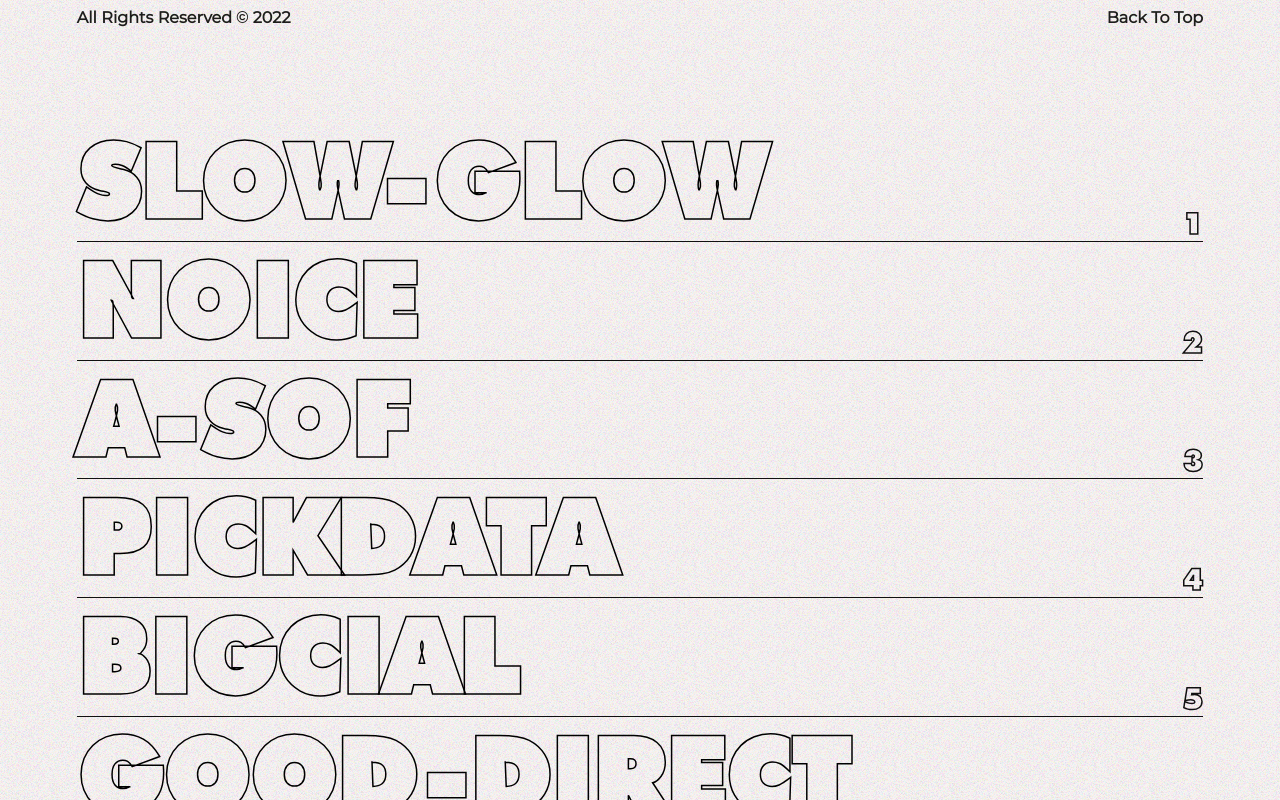
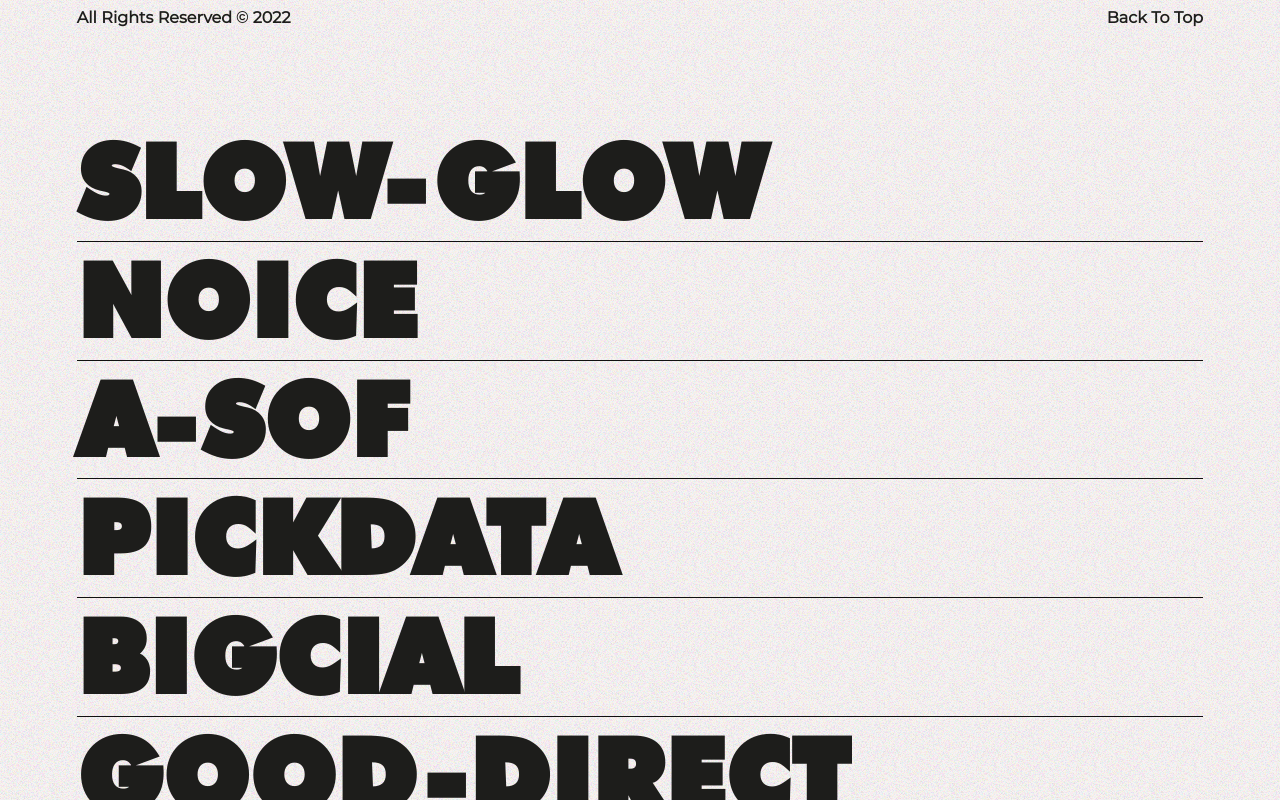
Before and after one commit to mkit-5ain/Vue-folio, a Vue app in the folder frontend/: page /experience in a window 1280 px wide. Shown: the part 760-1560 px from the top of the page. Built offline with nearby package versions, Linux system fonts and the light colour scheme; the HTML template or start-up script is replaced by a standard one.

Commit message:
[update] layout update

```diff
--- a/frontend/src/pages/Contact.vue
+++ b/frontend/src/pages/Contact.vue
@@ -49,7 +49,6 @@
                 top: 42%;
                 left: 7.7%;
                 width: 84.5%;
-                font-size: 30px;
                 font-weight: bold;
                 overflow: hidden;
                 div {
--- a/frontend/src/pages/Experience.vue
+++ b/frontend/src/pages/Experience.vue
@@ -211,30 +211,25 @@ $item-font-size: 8vw;
                 font-family: 'logo';
                 font-size: $item-font-size;
                 font-weight: 900;
-                color: transparent;
-                -webkit-text-stroke: 1.5px #000;
-                text-stroke: 1.5px #000;
-                -webkit-text-fill-color: transparent;
-                text-fill-color: transparent;
                 transition: opacity 0.4s;
                 white-space: nowrap;
                 cursor: pointer;
-                &::before {
-                    all: initial;
-                    counter-increment: section;
-                    content:  counter(section);
-                    position: absolute;
-                    bottom: 0px;
-                    right: 0px;
-                    color: transparent;
-                    font-size: 30px;
-                    font-family: 'logo';
-                    pointer-events: none;
-                    -webkit-text-stroke: 1.5px #111;
-                    text-stroke: 1px #000;
-                    -webkit-text-fill-color: transparent;
-                    text-fill-color: transparent;
-                }
+                // &::before {
+                //     all: initial;
+                //     counter-increment: section;
+                //     content:  counter(section);
+                //     position: absolute;
+                //     bottom: 0px;
+                //     right: 0px;
+                //     color: transparent;
+                //     font-size: 30px;
+                //     font-family: 'logo';
+                //     pointer-events: none;
+                //     -webkit-text-stroke: 1.5px #111;
+                //     text-stroke: 1px #000;
+                //     -webkit-text-fill-color: transparent;
+                //     text-fill-color: transparent;
+                // }
                 &:hover { transition-duration: 0.1s; opacity: 0; }
             }
             .exp__list--img {
--- a/frontend/src/pages/Home.vue
+++ b/frontend/src/pages/Home.vue
@@ -16,9 +16,9 @@
                     <p><span>고효율의 LP&관심사 키워드 추천</span></p>
                     <p><span>최적화 소재구현, 관심사 적정도 검사</span></p>
                     <p><span>3가지 주요기능을 담고있습니다.</span></p>
-                    <p class="people"><span>기획자 2, 디자이너 1</span></p>
+                    <p class="people first"><span>기획자 2, 디자이너 1</span></p>
                     <p class="people"><span>퍼블리셔(본인) 1, 프론트엔드개발자 1, 백엔드개발자 3</span></p>
-                    <p class="spec"><span>#vue.js, #javascript #html5</span></p>
+                    <p class="spec first"><span>#vue.js, #javascript #html5</span></p>
                     <p class="spec"><span>#css3, #oocss, #splite</span></p>
                 </div>
             </div>
@@ -33,8 +33,8 @@
                     <p><span>카페24 솔루션을 기반으로 작업하였습니다.</span></p>
                     <p><span>불필요한 요소를 최소화 하고</span></p>
                     <p><span>sticky를 사용하여 부드러운 고정 레이아웃을 연출</span></p>
-                    <p class="people"><span>기획자 1, 디자이너 1, 퍼블리셔(본인) 1</span></p>
-                    <p class="spec"><span>#jquery, #html5, #css3</span></p>
+                    <p class="people first"><span>기획자 1, 디자이너 1, 퍼블리셔(본인) 1</span></p>
+                    <p class="spec first"><span>#jquery, #html5, #css3</span></p>
                     <p class="spec"><span>#splite, #lazyloading</span></p>
                 </div>
             </div>
@@ -48,9 +48,9 @@
                     <p><span>계정,팔로워,게시물,경쟁사,해시태그 데이터 제공</span></p>
                     <p><span>게시물 예약 업로드 제공, 이벤트 댓글 추첨, 유저관리 해시태그관리</span></p>
                     <p><span>3가지 주요기능을 담고있습니다.</span></p>
-                    <p class="people"><span>기획자 3, 디자이너 2</span></p>
+                    <p class="people first"><span>기획자 3, 디자이너 2</span></p>
                     <p class="people"><span>퍼블리셔(본인) 1, 프론트엔드개발자 2, 백엔드개발자 3</span></p>
-                    <p class="spec"><span>#vue.js, #javascript, #html5</span></p>
+                    <p class="spec first"><span>#vue.js, #javascript, #html5</span></p>
                     <p class="spec"><span>#css3, #bem, #splite</span></p>
                 </div>
             </div>
@@ -65,8 +65,8 @@
                     <p><span>카페24 솔루션을 기반으로 작업하였습니다.</span></p>
                     <p><span>grid레이아웃을 사용하여 좀 더 크리에이티브하고</span></p>
                     <p><span>ux에 중점을 두고 작업을 진행하였습니다.</span></p>
-                    <p class="people"><span>기획자 1, 디자이너 1, 퍼블리셔(본인) 1</span></p>
-                    <p class="spec"><span>#jquery, #html5, #css3</span></p>
+                    <p class="people first"><span>기획자 1, 디자이너 1, 퍼블리셔(본인) 1</span></p>
+                    <p class="spec first"><span>#jquery, #html5, #css3</span></p>
                     <p class="spec"><span>#splite, #lazyloading</span></p>
                 </div>
             </div>
@@ -80,9 +80,9 @@
                     <p><span>PC,MOBILE 모든페이지 퍼블리싱하였으며</span></p>
                     <p><span>위사 솔루션을 기반으로 작업하였습니다.</span></p>
                     <p><span>불필요한 요소를 최소화 하고 최적화 작업진행</span></p>
-                    <p class="people"><span>기획자 1, 디자이너 3</span></p>
+                    <p class="people first"><span>기획자 1, 디자이너 3</span></p>
                     <p class="people"><span>퍼블리셔(본인) 1, 백엔드개발자 1</span></p>
-                    <p class="spec"><span>#jquery, #html5, #css3</span></p>
+                    <p class="spec first"><span>#jquery, #html5, #css3</span></p>
                     <p class="spec"><span>#splite, #lazyloading</span></p>
                 </div>
             </div>
@@ -97,9 +97,9 @@
                     <p><span>4개국어(한국,중국.일본,미국) 홈페이지를</span></p>
                     <p><span>메이크샵 솔루션을 기반으로 작업하였습니다.</span></p>
                     <p><span>불필요한 요소를 최소화 하고</span></p>
-                    <p class="people"><span>기획자 1, 디자이너 2</span></p>
+                    <p class="people first"><span>기획자 1, 디자이너 2</span></p>
                     <p class="people"><span>퍼블리셔(본인) 1</span></p>
-                    <p class="spec"><span>#jquery, #html5, #css3</span></p>
+                    <p class="spec first"><span>#jquery, #html5, #css3</span></p>
                     <p class="spec"><span>#splite, #lazyloading</span></p>
                 </div>
             </div>
```
